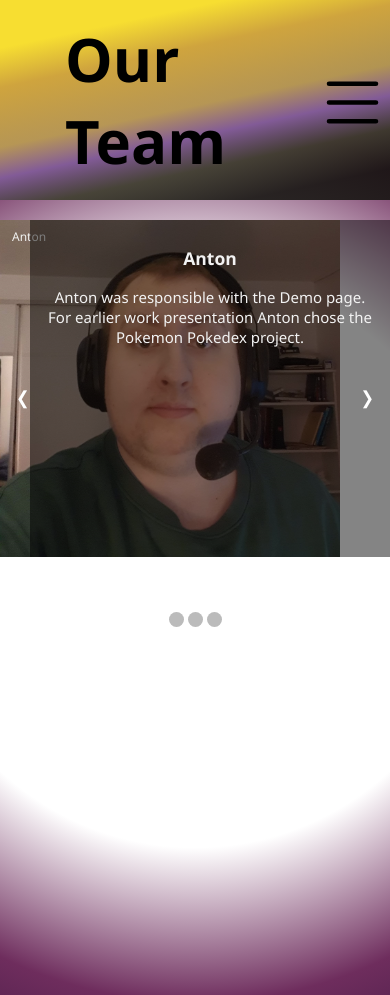
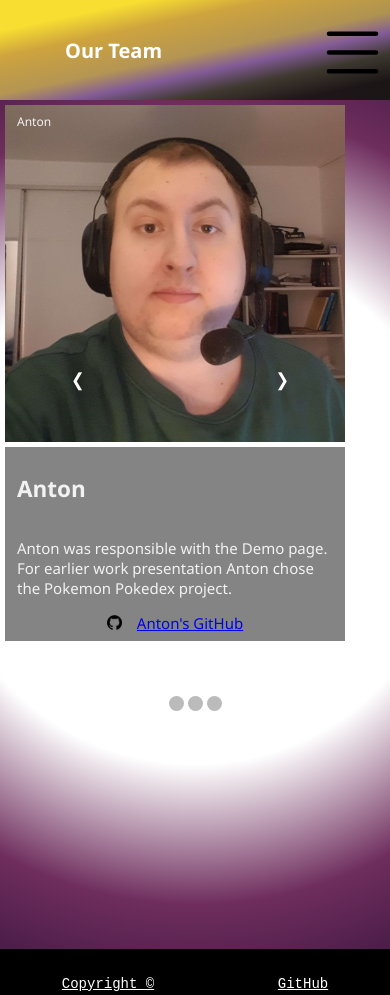
Before and after one commit to LoremakerEgg/mini-project-brights, a website built with Vite: page team.html in a window 390 px wide. Shown: the top 995 px of the page. Built offline with nearby package versions, Linux system fonts and the light colour scheme.

Commit message:
Add animation, and media screen

```diff
--- a/style-team.scss
+++ b/style-team.scss
@@ -7,18 +7,36 @@ body {
     rgba(52, 18, 59, 1) 100%
   ) !important;
 }
-// header {
-//   background: none;
-// }
+header {
+  h1 {
+    width: auto;
+    position: relative;
+    color: white;
+    animation-name: team;
+    animation-duration: 3s;
+  }
+}
+
+@keyframes team {
+  0% {
+    left: 1000px;
+    top: 0px;
+  }
+  100% {
+    left: 0px;
+    top: 0px;
+  }
+}
+.wrapper {
+  height: 100vh;
+}
 .container {
   max-width: 700px;
   position: relative;
   margin: 20px auto auto auto;
-  //   background-color: rgba(0, 0, 0, 0.482);
 
-  /* Hide the images by default */
   .slides {
-    display: none;
+    display: none; /* Hides the images */
   }
 
   /* Next & previous buttons */
@@ -55,10 +73,9 @@ body {
   }
   /* About team members text */
   .text {
-    // display: flex;
-    // flex-direction: column;
-    // align-content: flex-end;
-    // justify-content: flex-end;
+    display: flex;
+    flex-direction: column;
+    justify-content: space-between;
     background-color: rgba(0, 0, 0, 0.482);
     max-width: 336px;
     height: 94%;
@@ -69,7 +86,7 @@ body {
     top: 0px;
     right: 0px;
     width: 100%;
-    text-align: center;
+    // text-align: center;
     .link {
       display: flex;
       justify-content: center;
@@ -126,9 +143,7 @@ body {
     }
   }
 }
-.wrapper {
-  height: 100vh;
-}
+
 #navicon {
   position: relative;
   .navbar {
@@ -162,3 +177,41 @@ body {
 .show {
   display: block !important;
 }
+@media only screen and (max-width: 600px) {
+  header {
+    height: 100px;
+    h1 {
+      font-size: 20px;
+    }
+  }
+  .wrapper {
+    height: 100vh;
+  }
+  span.dot {
+    margin: 50px 20px;
+  }
+  .container {
+    max-width: 350px;
+    margin: 5px 5px;
+
+    .slides {
+      .text {
+        max-width: 316px;
+        display: flex;
+        position: relative;
+      }
+    }
+    .next {
+      cursor: pointer;
+      position: absolute;
+      top: 50%;
+      right: 50px;
+    }
+    .prev {
+      cursor: pointer;
+      position: absolute;
+      top: 50%;
+      left: 50px;
+    }
+  }
+}
--- a/team.html
+++ b/team.html
@@ -23,42 +23,62 @@
           <div class="slidenumber">Anton</div>
           <img src="images/1-Anton.jpg" />
           <div class="text">
-            <h3>Anton</h3>
-            Anton was responsible with the Demo page. For earlier work
-            presentation Anton chose the Pokemon Pokedex project.
+            <h2>Anton</h2>
+            <p>
+              Anton was responsible with the Demo page. For earlier work
+              presentation Anton chose the Pokemon Pokedex project.
+            </p>
+            <div class="link">
+              <img src="images/Git_icon.png" alt="" />
+              <a href="https://github.com/LoremakerEgg" target="_blank"
+                >Anton's GitHub</a
+              >
+            </div>
           </div>
         </div>
         <div class="slides fade">
           <div class="slidenumber">Joel</div>
           <img src="images/1-team-slide.jpg" />
           <div class="text">
-            <h3>Joel</h3>
-            Joel was in charge of the landing page. He also created the
-            animation on the first page ....
+            <h2>Joel</h2>
+            <p>
+              Joel was in charge of the landing page. He also created the
+              animation on the first page ....
+            </p>
+            <div class="link">
+              <img src="images/Git_icon.png" alt="" />
+              <a href="https://github.com/joelhols" target="_blank"
+                >Joel's GitHub</a
+              >
+            </div>
           </div>
         </div>
         <div class="slides fade">
           <div class="slidenumber">Monica</div>
           <img src="images/3-Monica.jpg" />
           <div class="text">
-            <h3>Monica</h3>
+            <h2>Monica</h2>
             <p>
-              In team 5, Monica was responsible with the team page. The team
-              page contains a slideshow with the team-members.
+              In team 5, Monica was responsible with the team page.
+              <ul>
+              <li>The page contains a slideshow with the team-members and links to their
+                Githubs. </li>
+                <li>The page content is scalable. </li>
+                <li>Ther is also a title animation on page</li>
+            </ul>
             </p>
-            <div class="link">
+            <!-- <div class="link">
               <img src="images/LinkedIn_icon.svg.png" alt="" />
               <a
                 href="https://www.linkedin.com/in/monicacodreanu/"
                 target="_blank"
                 >LinkedIn</a
               >
-            </div>
+            </div> -->
             <div class="link">
-              <a
-                href="https://github.com/LoremakerEgg/mini-project-brights/blob/team-branch/team.js"
-                target="_blank"
-                >JavaScriptcode</a
+              <img src="images/Git_icon.png" alt="" />
+              <a href="https://github.com/MonicaCodreanu" target="_blank"
+                >Monica's GitHub</a
               >
             </div>
           </div>
@@ -74,7 +94,8 @@
       <div></div>
     </div>
     <footer>
-      <a href="http://" target="_blank" rel="noopener noreferrer">GitHub</a>
+      <a href="#">Copyright ©</a
+      ><a href="http://" target="_blank" rel="noopener noreferrer">GitHub</a>
     </footer>
     <script type="module" src="/team.js"></script>
   </body>
```
Also changed, not shown: images/Git_icon.png (added).
